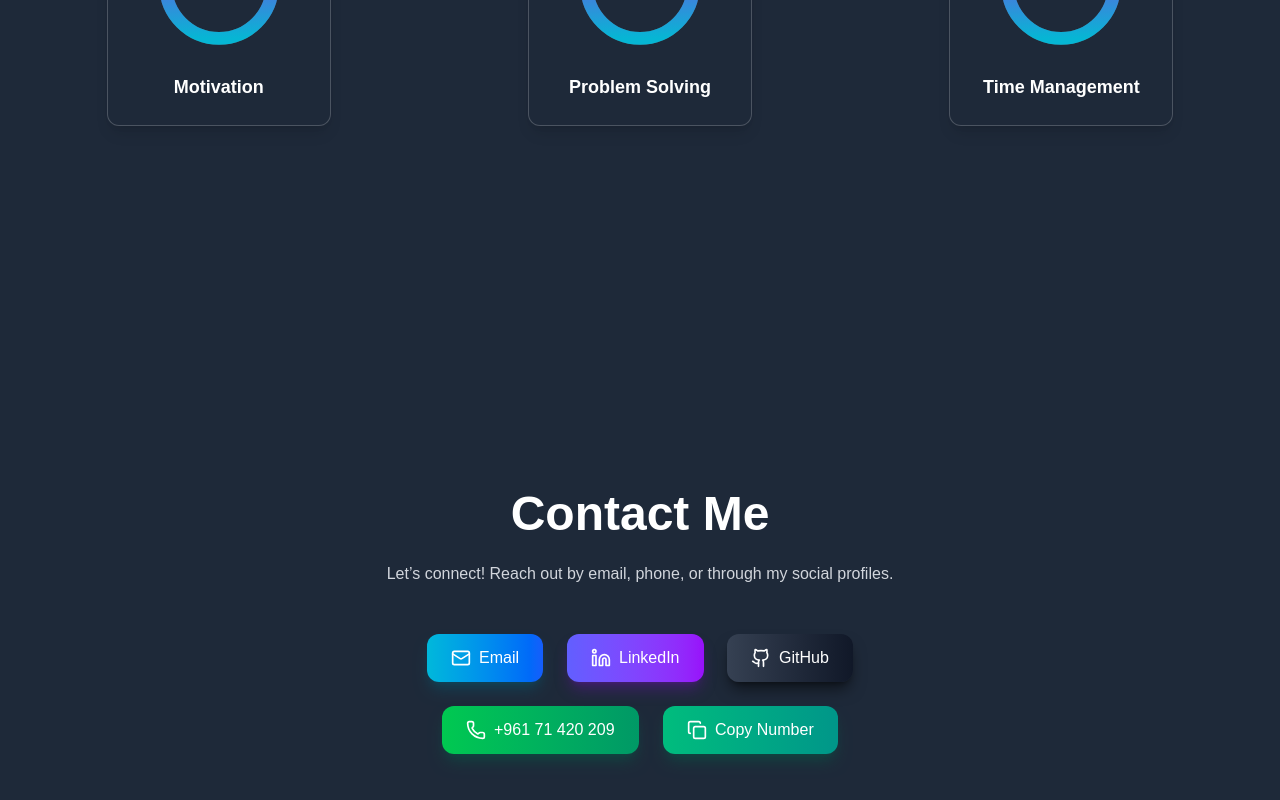
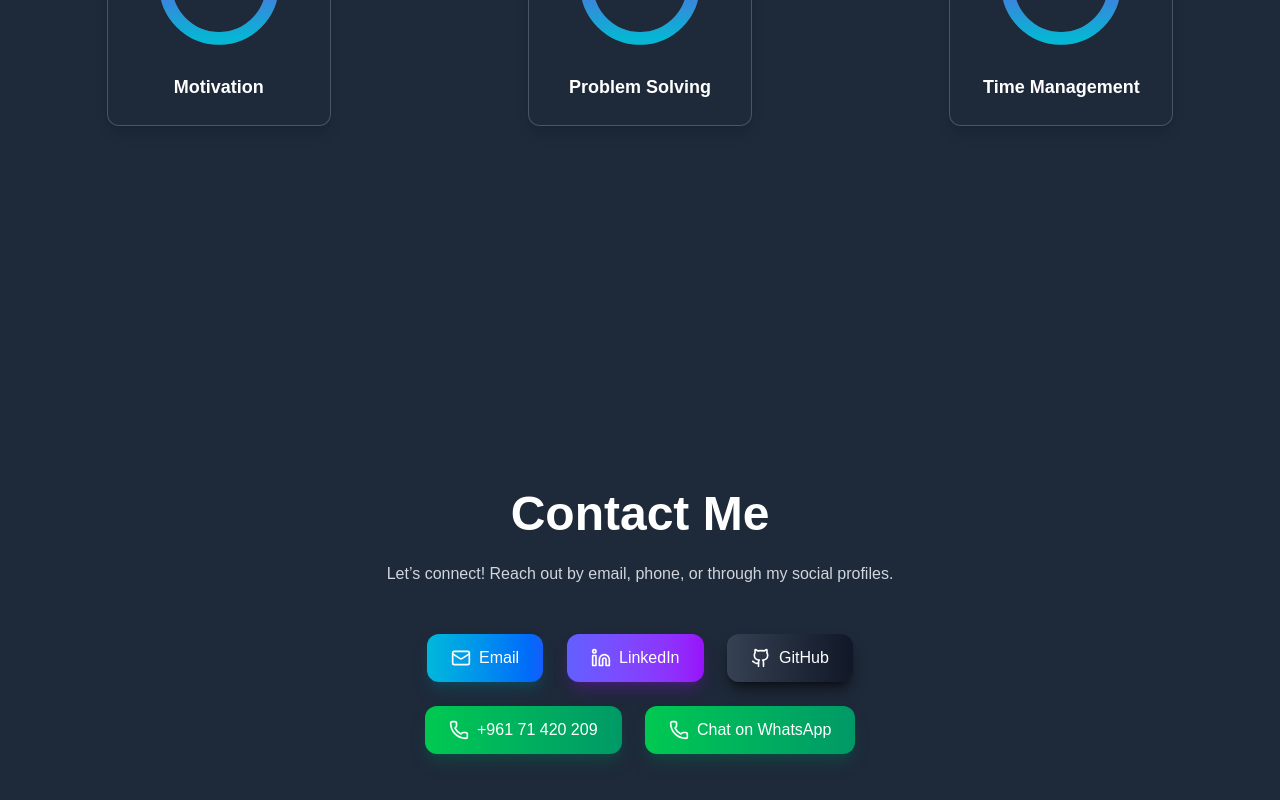
Before and after one commit to IhabAbk/MyPortfolio, a Next.js app: page / in a window 1280 px wide. Shown: the part 3806-4606 px from the top of the page. Built offline with nearby package versions, Linux system fonts and the light colour scheme.

Commit message:
Replace copy button with WhatsApp chat button in Contact component

```diff
--- a/src/components/Contact.tsx
+++ b/src/components/Contact.tsx
@@ -1,12 +1,9 @@
 "use client";
-import { useState } from "react";
 import { motion } from "framer-motion";
-import { Mail, Linkedin, Github, Phone, Copy, Check } from "lucide-react";
+import { Mail, Linkedin, Github, Phone } from "lucide-react";
 import type { LucideIcon } from "lucide-react";
 
 export default function Contact() {
-  const [copied, setCopied] = useState(false);
-
   const items = [
     {
       key: "email",
@@ -77,8 +74,14 @@ export default function Contact() {
           <motion.a
             key={item.key}
             href={item.href}
-            target={item.key === "linkedin" || item.key === "github" ? "_blank" : undefined}
-            rel={item.key === "linkedin" || item.key === "github" ? "noopener noreferrer" : undefined}
+            target={
+              item.key === "linkedin" || item.key === "github" ? "_blank" : undefined
+            }
+            rel={
+              item.key === "linkedin" || item.key === "github"
+                ? "noopener noreferrer"
+                : undefined
+            }
             className={`relative flex items-center gap-2 px-4 sm:px-6 py-3 sm:py-3 rounded-xl ${item.classes}
                         transition transform will-change-transform focus:outline-none focus:ring-2 focus:ring-white/40 w-full sm:w-auto text-center`}
             initial={{ opacity: 0, y: 30 }}
@@ -92,24 +95,19 @@ export default function Contact() {
           </motion.a>
         ))}
 
+        {/* WhatsApp Button */}
         <motion.button
-          aria-label="Copy phone number"
-          onClick={async () => {
-            try {
-              await navigator.clipboard.writeText("+96171420209");
-              setCopied(true);
-              setTimeout(() => setCopied(false), 1500);
-            } catch {}
-          }}
-          className="flex items-center gap-2 px-4 sm:px-6 py-3 sm:py-3 rounded-xl bg-gradient-to-r from-emerald-500 to-teal-600 shadow-lg shadow-emerald-800/40 transition transform will-change-transform hover:scale-105 focus:outline-none focus:ring-2 focus:ring-white/40 w-full sm:w-auto justify-center text-center"
+          aria-label="Chat on WhatsApp"
+          onClick={() => window.open("https://wa.me/96171420209", "_blank")}
+          className="flex items-center gap-2 px-4 sm:px-6 py-3 sm:py-3 rounded-xl bg-gradient-to-r from-green-500 to-emerald-600 shadow-lg shadow-emerald-800/40 transition transform will-change-transform hover:scale-105 focus:outline-none focus:ring-2 focus:ring-white/40 w-full sm:w-auto justify-center text-center"
           initial={{ opacity: 0, y: 30 }}
           whileInView={{ opacity: 1, y: 0 }}
           transition={{ duration: 0.55, ease: "easeOut", delay: 0.12 * items.length }}
           whileHover={{ scale: 1.05, y: -2 }}
           whileTap={{ scale: 0.97 }}
         >
-          {copied ? <Check size={20} /> : <Copy size={20} />}
-          {copied ? "Copied!" : "Copy Number"}
+          <Phone size={20} />
+          Chat on WhatsApp
         </motion.button>
       </div>
     </motion.section>
```
